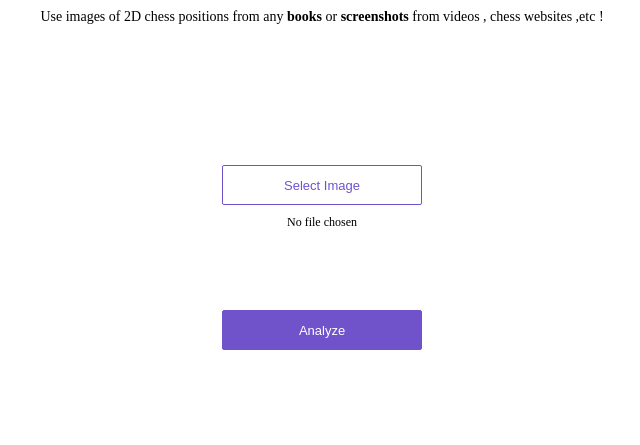
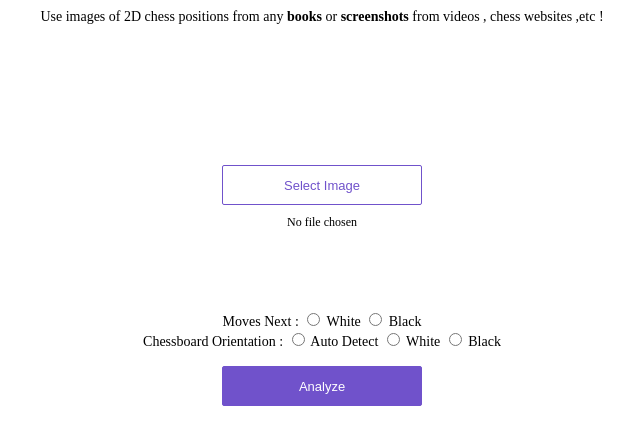
Before and after one commit to sokffa/Chess-Position-Recognition, a plain HTML site: page app/view/index.html in a window 1280 px wide. Shown: the part 103-548 px from the top of the page, without its empty margins (318-958 px from the left). Drawn offline with Linux system fonts and the light colour scheme.

Commit message:
Update index.html

```diff
--- a/app/view/index.html
+++ b/app/view/index.html
@@ -27,7 +27,22 @@
       <div>
         <img id='image-picked' class='no-display' alt='Chosen Image' height='200'>
       </div>
+
       <div class='analyze'>
+	  <label>Moves Next :</label>
+
+		<input type = "radio" name="movesNext" value = "white">
+		<label for="white">White</label>
+		<input type = "radio" name="movesNext" value = "black">
+		<label for="black">Black</label><br>
+
+		<label>Chessboard Orientation :</label>
+		<input type = "radio" name="board_orientation" value = "auto_detect">
+		<label for="auto_detect">Auto Detect</label>
+		<input type = "radio" name="board_orientation" value = "white">
+		<label for="white">White</label>
+		<input type = "radio" name="board_orientation" value = "black">
+		<label for="black">Black</label><br><br>
         <button id='analyze-button' class='analyze-button' type='button' onclick='analyze()'>Analyze</button>
       </div>
       <div class='result-label'>
```
